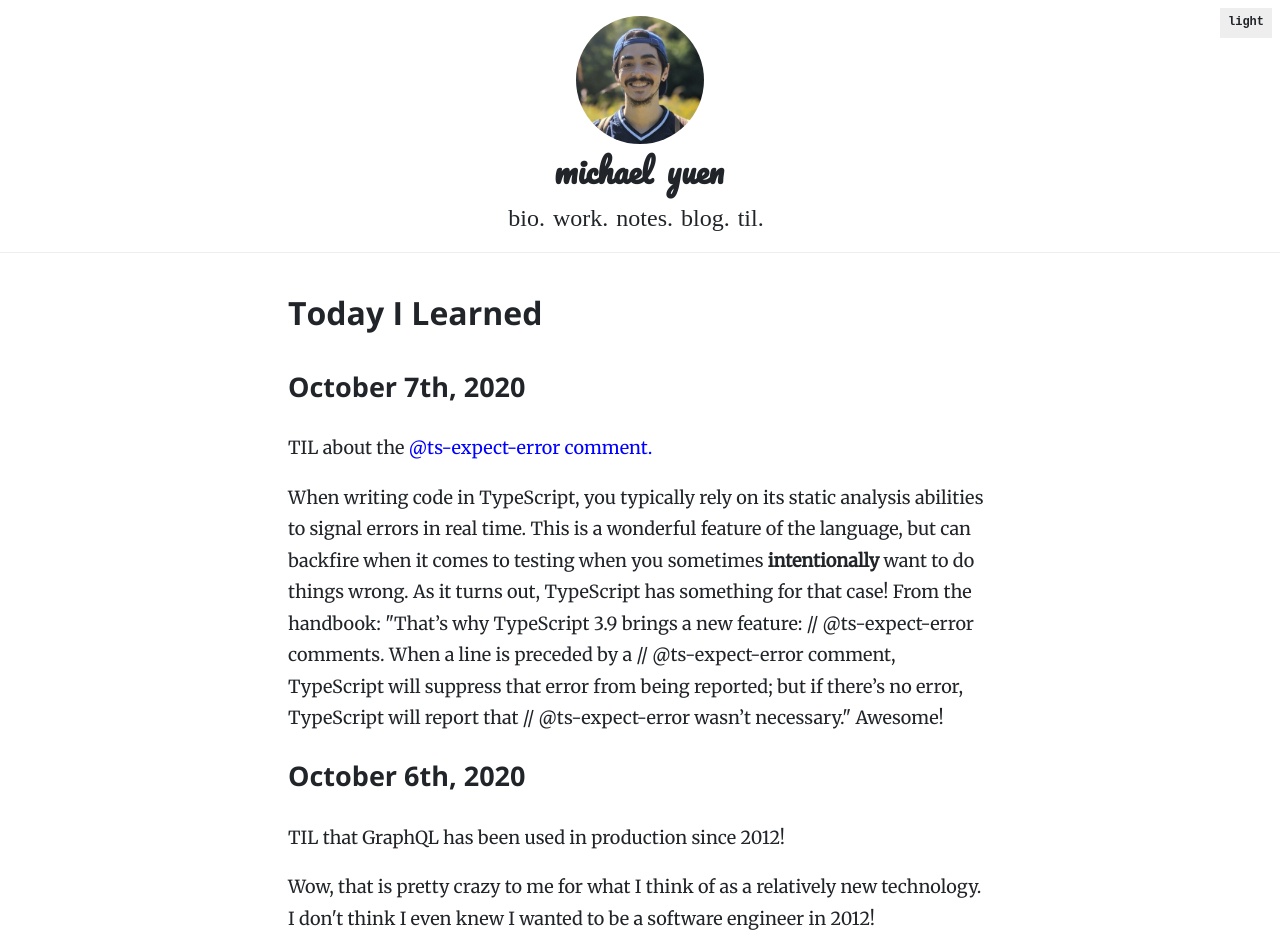
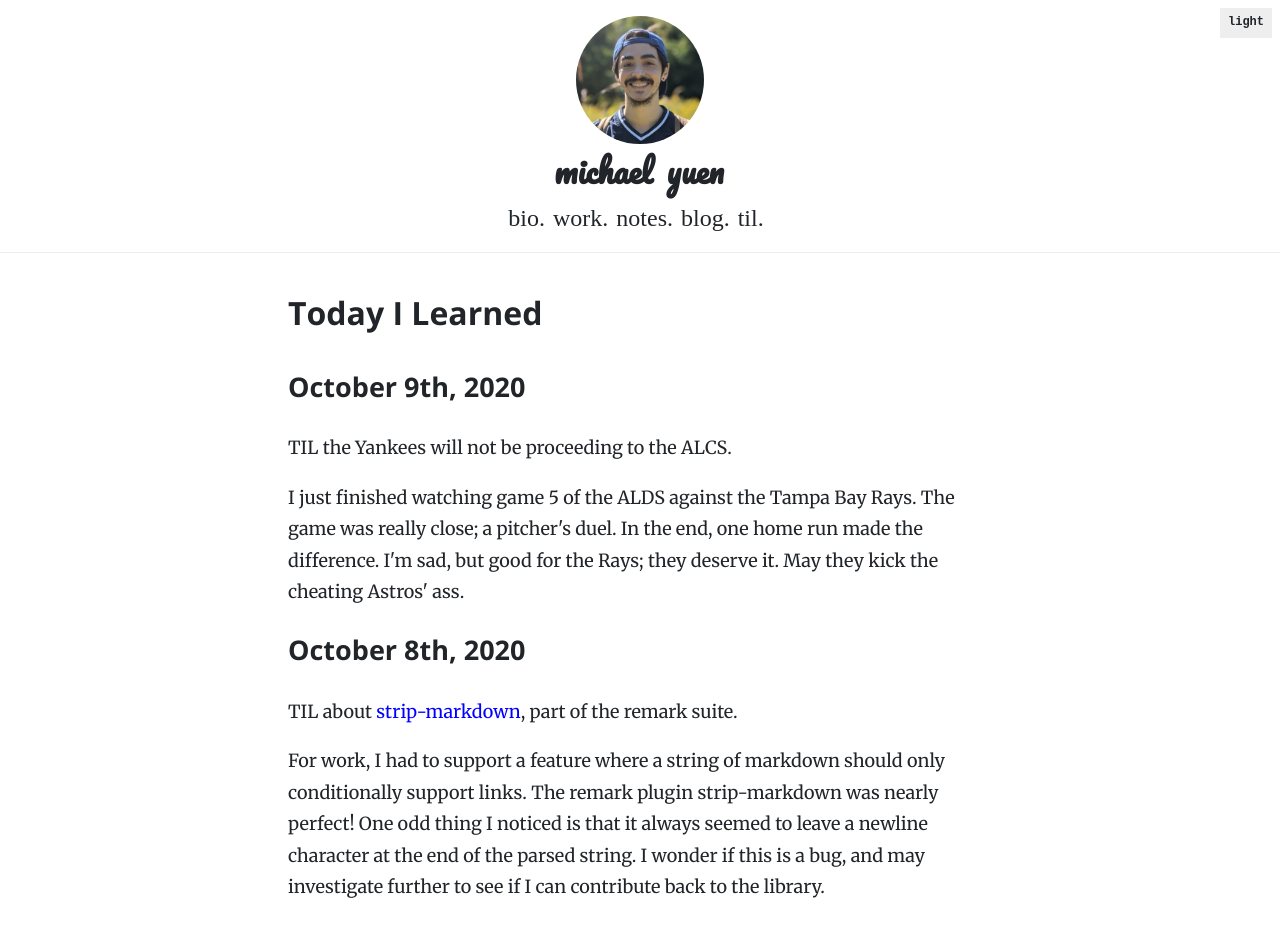
Before and after one commit to michaelyuen/personal-website, a Next.js app in the folder v5/: page /today-i-learned in a window 1280 px wide. Shown: the top 932 px of the page. Built offline with nearby package versions, Linux system fonts and the light colour scheme; a web font is replaced by a local one.

Commit message:
Add TIL for 2020-10-08 and 2020-10-09 (#34)
* Add TIL for 2020-10-08

* Add TIL for 2020-10-09

```diff
--- a/v5/pages/today-i-learned.tsx
+++ b/v5/pages/today-i-learned.tsx
@@ -2,6 +2,30 @@ export default function TIL() {
   return (
     <section className="TILContainer">
       <h1>Today I Learned</h1>
+      <h2>October 9th, 2020</h2>
+      <p>TIL the Yankees will not be proceeding to the ALCS.</p>
+      <p>
+        I just finished watching game 5 of the ALDS against the Tampa Bay Rays.
+        The game was really close; a pitcher's duel. In the end, one home run
+        made the difference. I'm sad, but good for the Rays; they deserve it.
+        May they kick the cheating Astros' ass.
+      </p>
+      <h2>October 8th, 2020</h2>
+      <p>
+        TIL about{" "}
+        <a href="https://github.com/remarkjs/strip-markdown" target="_blank">
+          strip-markdown
+        </a>
+        , part of the remark suite.
+      </p>
+      <p>
+        For work, I had to support a feature where a string of markdown should
+        only conditionally support links. The remark plugin strip-markdown was
+        nearly perfect! One odd thing I noticed is that it always seemed to
+        leave a newline character at the end of the parsed string. I wonder if
+        this is a bug, and may investigate further to see if I can contribute
+        back to the library.
+      </p>
       <h2>October 7th, 2020</h2>
       <p>
         TIL about the{" "}
```
